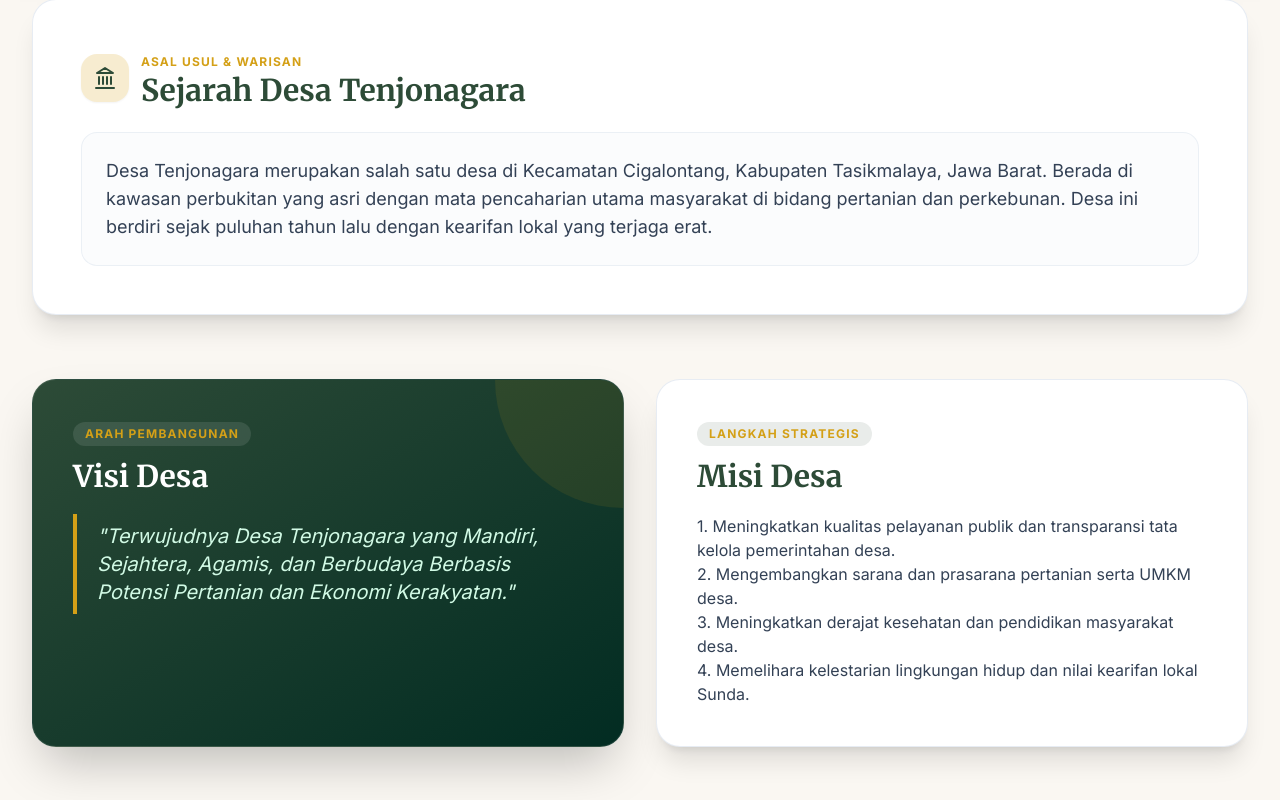
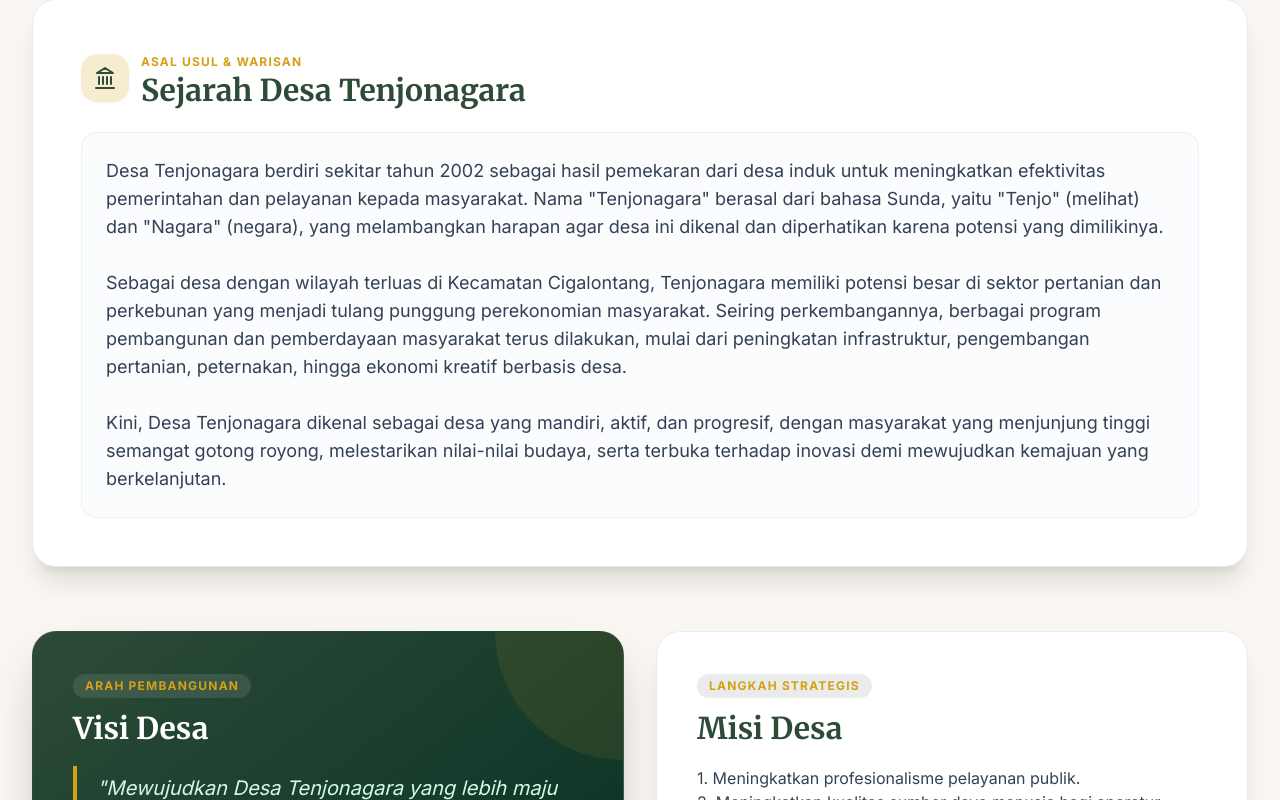
Before and after one commit to RafaelPransa/frontend-desa-tenjonagara, a React (Vite) app: page /profil in a window 1280 px wide. Shown: the part 400-1200 px from the top of the page. Built offline with nearby package versions, Linux system fonts and the light colour scheme; no server answers.

Commit message:
feat: Update narasi Sejarah, Visi, dan Misi resmi Desa Tenjonagara di frontend

```diff
--- a/src/pages/ProfilDesa.jsx
+++ b/src/pages/ProfilDesa.jsx
@@ -64,8 +64,13 @@ export default function ProfilDesa() {
                 </div>
               </div>
               <p className="text-slate-700 leading-relaxed text-base sm:text-lg whitespace-pre-line bg-slate-50/60 p-6 rounded-2xl border border-slate-200/60">
-                {profil?.sejarah || 'Desa Tenjonagara merupakan salah satu desa di Kecamatan Cigalontang, Kabupaten Tasikmalaya, Jawa Barat. Berada di kawasan perbukitan yang asri dengan mata pencaharian utama masyarakat di bidang pertanian dan perkebunan. Desa ini berdiri sejak puluhan tahun lalu dengan kearifan lokal yang terjaga erat.'}
+                {profil?.sejarah || `Desa Tenjonagara berdiri sekitar tahun 2002 sebagai hasil pemekaran dari desa induk untuk meningkatkan efektivitas pemerintahan dan pelayanan kepada masyarakat. Nama "Tenjonagara" berasal dari bahasa Sunda, yaitu "Tenjo" (melihat) dan "Nagara" (negara), yang melambangkan harapan agar desa ini dikenal dan diperhatikan karena potensi yang dimilikinya.
+
+Sebagai desa dengan wilayah terluas di Kecamatan Cigalontang, Tenjonagara memiliki potensi besar di sektor pertanian dan perkebunan yang menjadi tulang punggung perekonomian masyarakat. Seiring perkembangannya, berbagai program pembangunan dan pemberdayaan masyarakat terus dilakukan, mulai dari peningkatan infrastruktur, pengembangan pertanian, peternakan, hingga ekonomi kreatif berbasis desa.
+
+Kini, Desa Tenjonagara dikenal sebagai desa yang mandiri, aktif, dan progresif, dengan masyarakat yang menjunjung tinggi semangat gotong royong, melestarikan nilai-nilai budaya, serta terbuka terhadap inovasi demi mewujudkan kemajuan yang berkelanjutan.`}
               </p>
+
             </div>
           </ScrollReveal>
         </section>
@@ -81,7 +86,7 @@ export default function ProfilDesa() {
                 </span>
                 <h3 className="font-serif text-2xl sm:text-3xl font-bold text-white mt-3 mb-5">Visi Desa</h3>
                 <p className="text-emerald-100 leading-relaxed italic text-lg sm:text-xl border-l-4 border-accent pl-5 py-2">
-                  "{profil?.visi || 'Terwujudnya Desa Tenjonagara yang Mandiri, Sejahtera, Agamis, dan Berbudaya Berbasis Potensi Pertanian dan Ekonomi Kerakyatan.'}"
+                  "{profil?.visi || 'Mewujudkan Desa Tenjonagara yang lebih maju berprestasi, berbudaya dan kreatif melalui peningkatan sumber daya manusia, kemampuan ekonomi dan kepedulian sosial masyarakat dan pemantapan pembangunan di berbagai bidang berlandaskan religius, kultural dan budaya daerah.'}"
                 </p>
               </div>
             </div>
@@ -95,10 +100,12 @@ export default function ProfilDesa() {
                 </span>
                 <h3 className="font-serif text-2xl sm:text-3xl font-bold text-primary mt-3 mb-5">Misi Desa</h3>
                 <div className="text-slate-700 leading-relaxed text-sm sm:text-base whitespace-pre-line space-y-3">
-                  {profil?.misi || `1. Meningkatkan kualitas pelayanan publik dan transparansi tata kelola pemerintahan desa.
-2. Mengembangkan sarana dan prasarana pertanian serta UMKM desa.
-3. Meningkatkan derajat kesehatan dan pendidikan masyarakat desa.
-4. Memelihara kelestarian lingkungan hidup dan nilai kearifan lokal Sunda.`}
+                  {profil?.misi || `1. Meningkatkan profesionalisme pelayanan publik.
+2. Meningkatkan kualitas sumber daya manusia bagi aparatur pemerintah desa.
+3. Meningkatkan pembangunan fisik dan nonfisik di berbagai bidang.
+4. Meningkatkan ketersediaan dan kualitas insfrastruktur pemerintahan desa.
+5. Meningkatkan partisipasi swadaya masyarakat dan sektor swasta dalam kegiatan pembangunan dan kegiatan kemsyarakatan desa.
+6. Menggali potensi potensi desa dalam rangka peningkatan pendapatan asli daerah.`}
                 </div>
               </div>
             </div>
```
